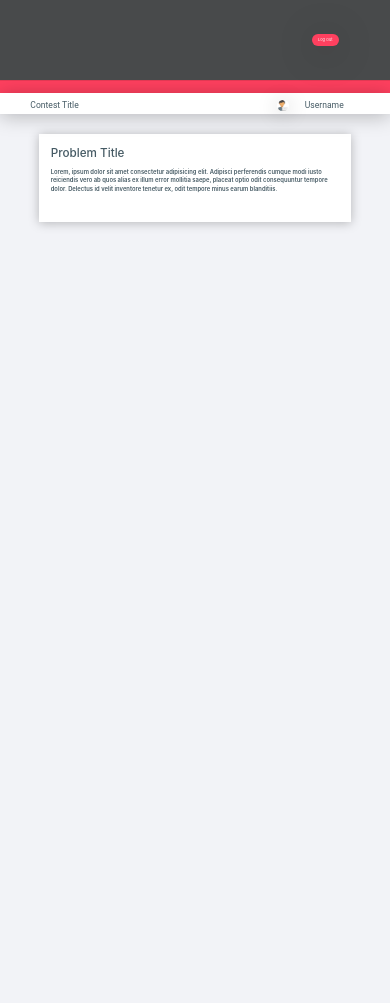
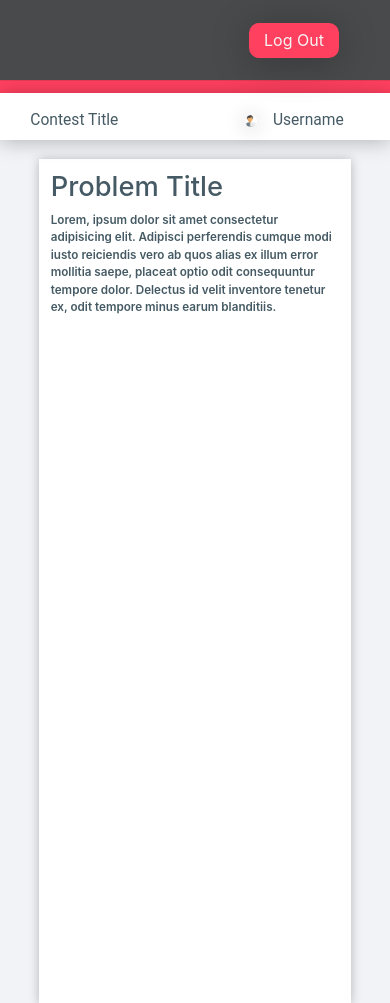
Before and after one commit to yuvi-dot-in/Codezap, a website: page frontend/contestPage.html in a window 390 px wide. Before the commit the page ends 844 px from the top, so only its background shows below. Drawn offline with nearby package versions, Linux system fonts and the light colour scheme.

Commit message:
Corrections in styling

```diff
--- a/frontend/contestPage.html
+++ b/frontend/contestPage.html
@@ -23,9 +23,9 @@
         box-shadow: 0px 5px 38px #00000042;
         border-radius: 10px;
         opacity: 1;
-        width: 7vw;
-        height: 3vw;
-        font-size: 1vw;
+        width: 90px;
+        height: 35px;
+        font-size: 16px;
         border: 0px;
         margin-left: auto;
         margin-right: 35px;
@@ -66,9 +66,8 @@
     .wrapper {
         display: grid;
         grid-template-columns: 3fr 1fr;
-        height: max-content;
+        height: 100%;
         grid-auto-rows: minmax(100%, auto);
-        padding-bottom: 10vw;
     }
 
     .my-nav2 {
@@ -80,18 +79,6 @@
         letter-spacing: 0px;
         color: #455A64;
         box-shadow: 0px 2px 20px #00000042;
-    }
-    @media only screen and (max-width:414px) {
-       .nav-head,.img-nav{
-
-           margin-top: -10px;
-       }
-       .wrapper .leader-board{
-           display: none;
-       }
-       .wrapper{
-           grid-template-columns: 1fr 0fr;
-       }
     }
     .my-nav2 span{
         font-size: 2.2vw;
@@ -127,8 +114,7 @@
     }
 
     .wrapper .contest {
-        height: max-content;
-
+        height: 100%;
     }
 
     .ranking {
@@ -186,7 +172,6 @@
         box-shadow: 0px 1px 10px #00000042;
         padding: 3vw;
         color: #455A64;
-        font-size: 2vw;
     }
 
     .question-box p {
@@ -248,6 +233,26 @@
 
     .problem-list a:hover {
         text-decoration: none;
+    }
+    @media only screen and (max-width:414px) {
+       .my-nav2{
+           height: 12vw;
+       }
+       .my-nav2 span{
+           font-size: 4vw;
+       }
+       .wrapper .leader-board{
+           display: none;
+       }
+       .wrapper{
+           grid-template-columns: 1fr 0fr;
+       }
+       .question-box h1{
+           font-size: 7vw;
+       }
+       .question-box p{
+           font-size: 3vw;
+       }
     }
 </style>
 
```
